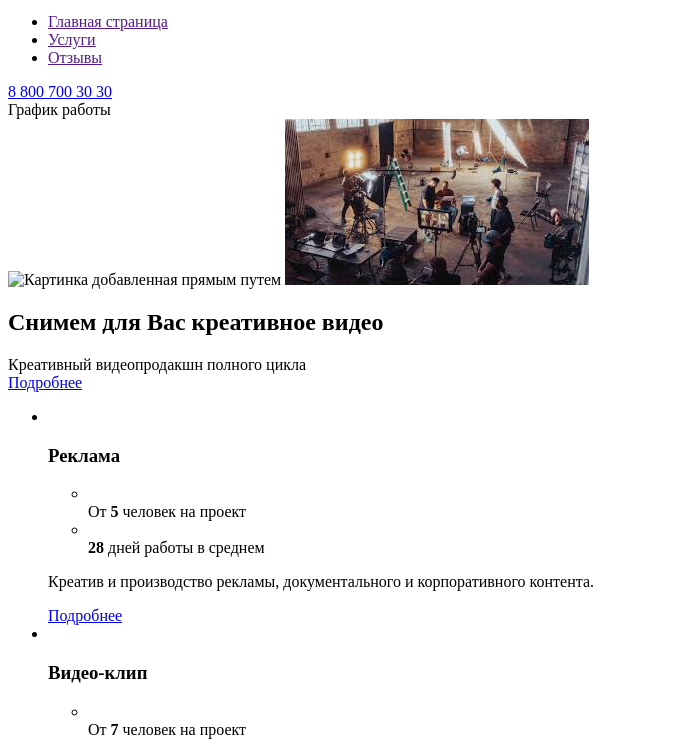
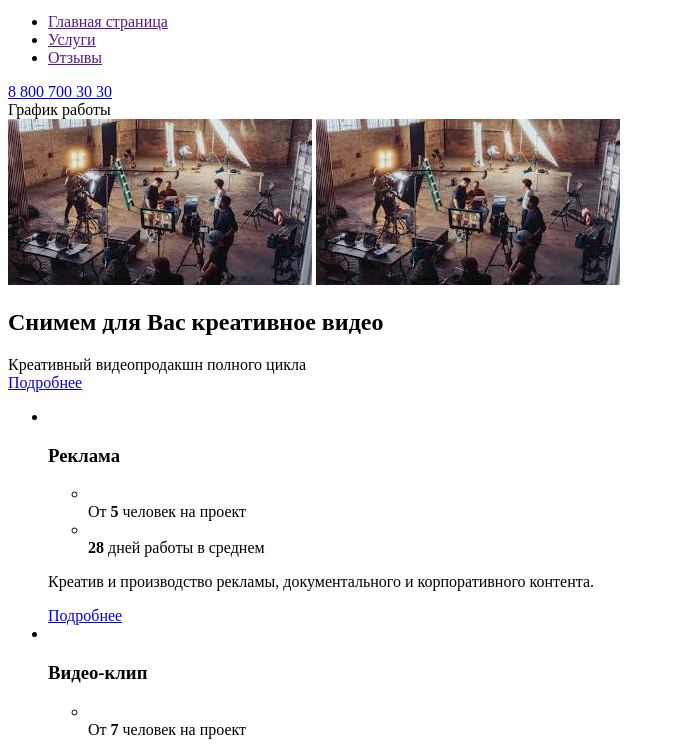
Before and after one commit to FLekGerrera/project, a plain HTML site: page folder/inner/index.html in a window 1280 px wide. Shown: the part 29-773 px from the top of the page, without its empty margins (0-675 px from the left). Drawn offline with Linux system fonts and the light colour scheme.

Commit message:
Изменил прямую ссылку - из корневой папки

```diff
--- a/folder/inner/index.html
+++ b/folder/inner/index.html
@@ -38,7 +38,7 @@
             <main class="maincontent">
                 <section class="hello">
                     <div class="container hello__container">
-                        <img src="/Project/blob/main/img/img2.png" alt="Картинка добавленная прямым путем" title="Картинка добавленная прямым путем">
+                        <img src="/img/img2.png" alt="Картинка добавленная прямым путем" title="Картинка добавленная прямым путем">
                         <img src="../../img/img2.png" alt="Картинка добавленная относительным путем" title="Картинка добавленная относительным путем">
                         <h1 class="hello__title">Снимем для Вас креативное видео</h1>
                         <div class="hellow__text">Креативный видеопродакшн полного цикла</div>
```
